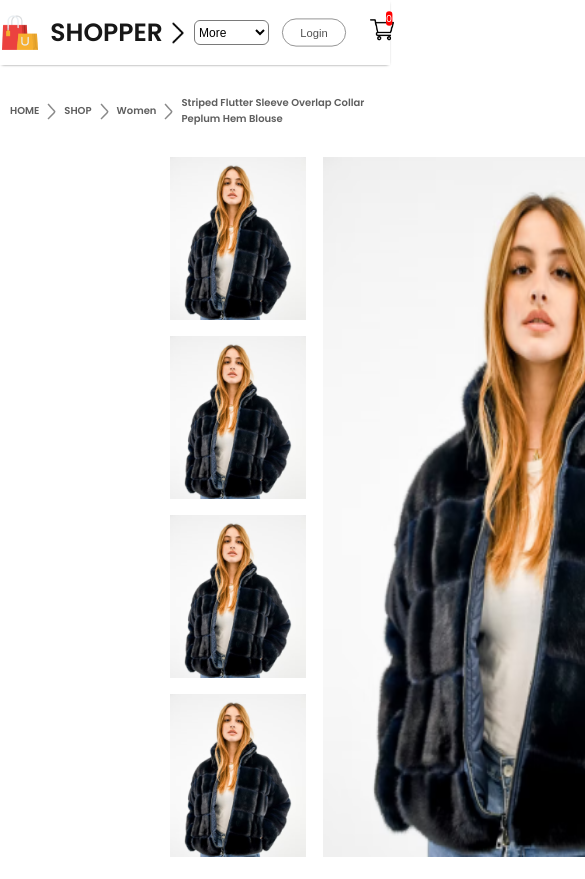
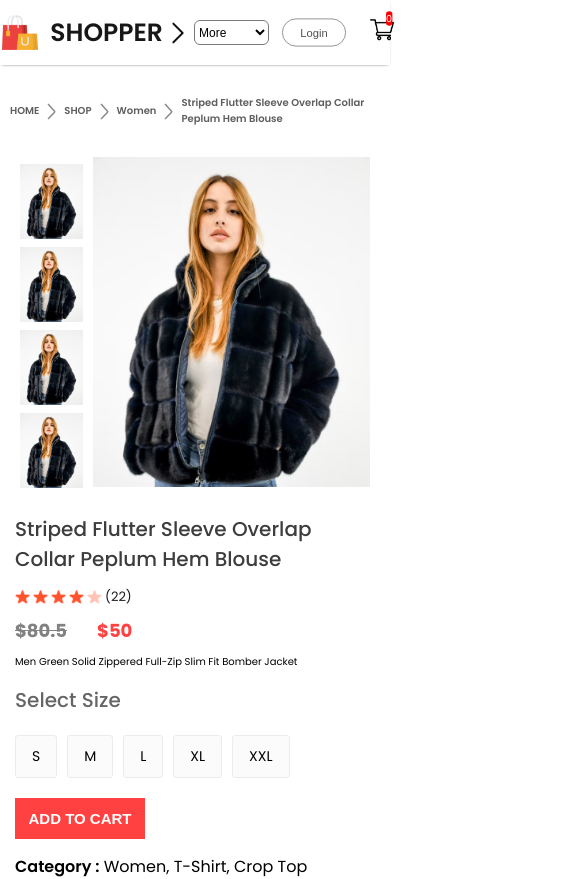
Before and after one commit to 1lelanta/E-commerce--main, a React (Create React App) app in the folder frontend/: page /product/1 in a window 390 px wide. Shown: the top 879 px of the page, 585 px wide, since content can reach past the window. Built offline with nearby package versions, Linux system fonts and the light colour scheme.

Commit message:
add responsive design to product display

```diff
--- a/frontend/src/Components/ProductDisplay/ProductDisplay.css
+++ b/frontend/src/Components/ProductDisplay/ProductDisplay.css
@@ -19,7 +19,7 @@
 }
 
 .productdisplay-main-img {
-    width: 470px;
+    width:auto;
     height: 700px;
 }
 
@@ -99,3 +99,191 @@
 .productdisplay-right-category span{
     font-weight: 600;
 }
+@media(max-width: 1280px){
+    .productdisplay{
+        margin: 0px 60px;
+    }
+    .productdisplay-left{
+        gap: 10px;
+    }
+    .productdisplay-img-list{
+        gap: 10px;
+    }
+    .productdisplay-img-list img{
+        height: 120px;
+    }
+    .productdisplay-main-img{
+        width: auto;
+        height: 510px;
+    }
+    .productdisplay-right{
+        margin: 0px 30px;
+    }
+    .productdisplay-right h1{
+        font-size: 22px;
+    }
+    .productdisplay-right-stars{
+        gap: 3px;
+        font-size: 13px;
+    }
+    .productdisplay-right-prices{
+        margin: 10px 0px;
+        font-size: 18px;
+    }
+    .productdisplay-right-description{
+        font-size: 13px;
+    }
+    .productdisplay-right-size h1{
+        margin-top: 20px;
+        font-size: 20px;
+    }
+    .productdisplay-right-sizes div{
+        padding: 14px 20px;
+    }
+    .productdisplay-right button{
+        width: 150px;
+        padding: 15px 0px;
+        margin-bottom: 20px;
+    }
+    .productdisplay-right-category{
+        margin-top: 5px;
+        font-size: 14px;
+    }
+}
+@media(max-width: 1024px){
+    .productdisplay{
+        margin: 0px 30px;
+    }
+    .productdisplay-left{
+        gap: 10px;
+    }
+    .productdisplay-img-list{
+        gap: 5px;
+    }
+    .productdisplay-img-list img{
+        height: 80px;
+    }
+    .productdisplay-main-img{
+        height: 350px;
+    }
+    .productdisplay-right h1{
+        font-size: 18px;
+    }
+    .productdisplay-right-stars img{
+        width: 15px;
+    }
+    .productdisplay-right-description{
+        font-size: 12px;
+    }
+    .productdisplay-right-sizes{
+        margin: 10px 0px;
+    }
+    .productdisplay-right-sizes div{
+        padding: 10px 16px;
+        font-size: 12px;
+    }
+    .productdisplay-right button{
+        width: 120px;
+        padding: 10px 0px;
+        margin-bottom: 10px;
+        font-size: 14px;
+    }
+    .productdisplay-right-category{
+        font-size: 12px;
+    }
+}
+@media(max-width: 800px){
+    .productdisplay{
+        margin: 0px 10px;
+    }
+    .productdisplay-left{
+        gap: 0px;
+        flex-direction: column-reverse;
+        align-items: center;
+    }
+    .productdisplay-img-list{
+        flex-direction: row;
+        gap: 6px;
+    }
+    .productdisplay-img-list img{
+        height: 70px;
+    }
+    .productdisplay-main-img{
+        height: 300px;
+    }
+    .productdisplay-right h1{
+        font-size: 14px;
+    }
+    .productdisplay-right-stars img{
+        width: 13px;
+    }
+    .productdisplay-right-description{
+        font-size: 10px;
+    }
+    .productdisplay-right-size h1{
+        margin-top: 10px;
+    }
+    .productdisplay-right-sizes{
+        margin: 10px ;
+        gap: 5px;
+    }
+    .productdisplay-right-sizes div{
+        padding: 4px 11px;
+    }
+    .productdisplay-right button{
+        width: 100px;
+        font-size: 12px;
+    }
+    .productdisplay-right-category{
+        font-size: 10px;
+    }
+}
+@media(max-width: 500px){
+    .productdisplay{
+        flex-direction: column;
+    }
+    .productdisplay-left{
+        gap: 10px;
+        flex-direction: row;
+        margin: auto;
+    }
+    .productdisplay-img-list{
+        flex-direction: column;
+        gap: 8px;
+    }
+    .productdisplay-img-list img{
+        height: 75px
+    }
+    .productdisplay-main-img{
+        height: 330px;
+    }
+    .productdisplay-right{
+        margin: 5px;
+    }
+    .productdisplay-right h1{
+        margin-top:15px;
+        font-size: 20px;
+        font-weight: 500;
+    }
+    .productdisplay-right-stars img{
+        width: 15px;
+
+    }
+    .productdisplay-right-sizes{
+        gap: 10px;
+        margin: 20px 0px;
+    }
+    .productdisplay-right-sizes div{
+        padding:10px 16px;
+        font-size: 14px;
+    }
+    .productdisplay-right button{
+        width: 130px;
+        font-size: 15px;
+        padding: 12px 0px;
+
+    }
+    .productdisplay-right-category{
+        font-size: 16px;
+    }
+}
```
